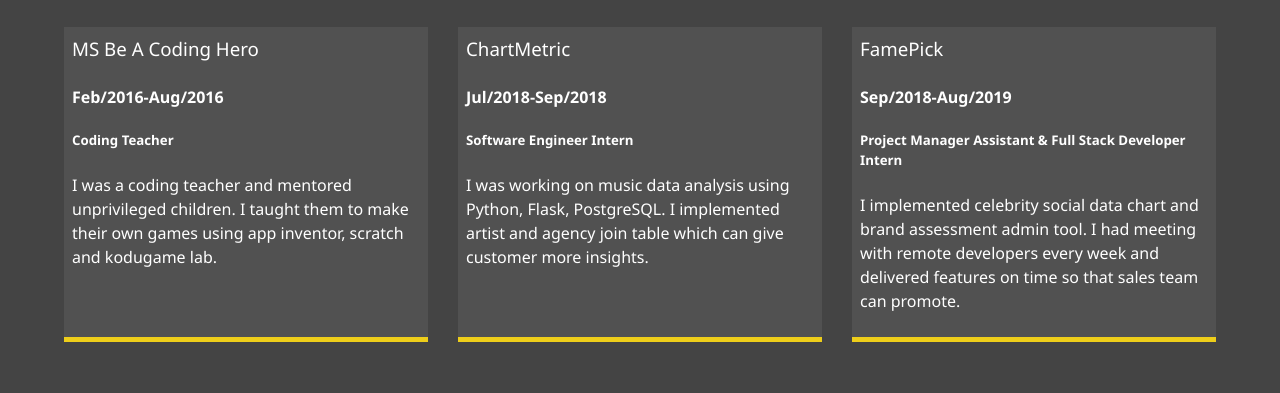
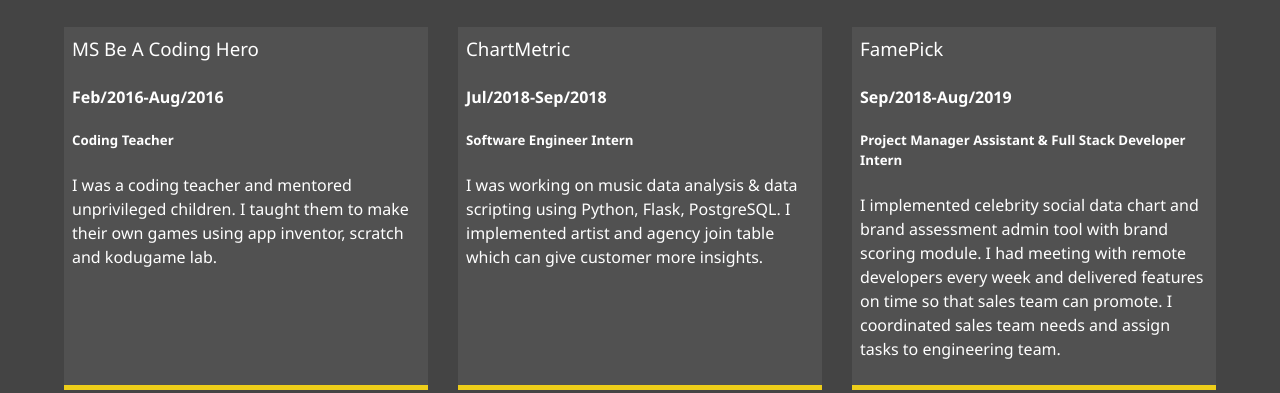
Before and after one commit to jinju2828/portfolio, a website: page dist/about.html in a window 1280 px wide. Shown: the part 627-1020 px from the top of the page. Drawn offline with Linux system fonts and the light colour scheme.

Commit message:
change about me

```diff
--- a/dist/about.html
+++ b/dist/about.html
@@ -77,7 +77,7 @@
             <h3>ChartMetric</h3>
             <h4>Jul/2018-Sep/2018</h4>
             <h5>Software Engineer Intern</h5>
-            <p>I was working on music data analysis using Python, Flask, PostgreSQL. I implemented artist and agency
+            <p>I was working on music data analysis & data scripting using Python, Flask, PostgreSQL. I implemented artist and agency
             join table which can give customer more insights.
             </p>
         </div>
@@ -85,8 +85,9 @@
             <h3>FamePick</h3>
             <h4>Sep/2018-Aug/2019</h4>
             <h5>Project Manager Assistant & Full Stack Developer Intern</h5>
-            <p>I implemented celebrity social data chart and brand assessment admin tool. I had meeting with remote developers
-            every week and delivered features on time so that sales team can promote.</p>
+            <p>I implemented celebrity social data chart and brand assessment admin tool with brand scoring module. I had meeting with remote developers
+            every week and delivered features on time so that sales team can promote.
+                I coordinated sales team needs and assign tasks to engineering team.</p>
         </div>
 
     </div>
```
